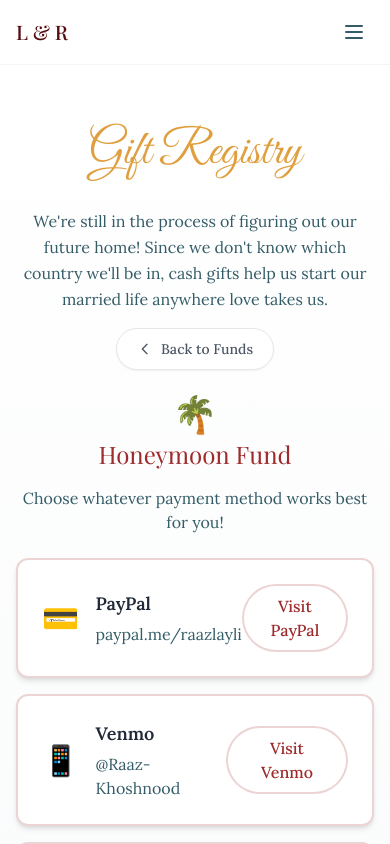
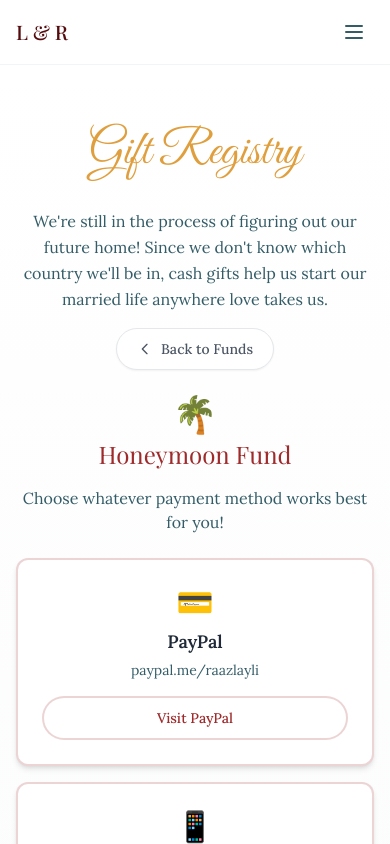
Before and after one commit to RaazKH/wedding-website, a Next.js app: page /registry in a window 390 px wide. Both pictures are taken after a click on the button 195 px from the left and 549 px from the top of the page. Shown: the top 844 px of the page. Built offline with nearby package versions, Linux system fonts and the light colour scheme.

Commit message:
update payment methods to look better on mobile

```diff
--- a/src/components/PaymentMethods.tsx
+++ b/src/components/PaymentMethods.tsx
@@ -117,12 +117,12 @@ export default function PaymentMethods({ fund, onBack }: PaymentMethodsProps) {
               }
             }}
           >
-            <div className="flex items-center justify-between">
-              <div className="flex items-center space-x-4">
+            <div className="flex flex-col items-center gap-4 sm:flex-row sm:justify-between">
+              <div className="flex flex-col items-center gap-2 sm:flex-row sm:items-center sm:space-x-4">
                 <div className="text-3xl">{method.icon}</div>
-                <div>
+                <div className="text-center sm:text-left">
                   <div className="font-semibold text-gray-800 text-lg">{method.name}</div>
-                  <div className="body-text color-blue mt-1">
+                  <div className="body-text color-blue mt-1 text-sm sm:text-base">
                     {method.displayValue}
                   </div>
                 </div>
@@ -130,7 +130,7 @@ export default function PaymentMethods({ fund, onBack }: PaymentMethodsProps) {
 
               <button
                 className={`
-                  px-4 py-2 rounded-full font-medium transition-all duration-200 active:scale-95
+                  w-full sm:w-auto px-6 py-2.5 rounded-full font-medium transition-all duration-200 active:scale-95 whitespace-nowrap text-sm sm:text-base
                   ${copiedItem === method.name
                     ? 'bg-red text-white'
                     : 'color-red border-2 border-red/20 bg-white hover:bg-red hover:text-white'
```
